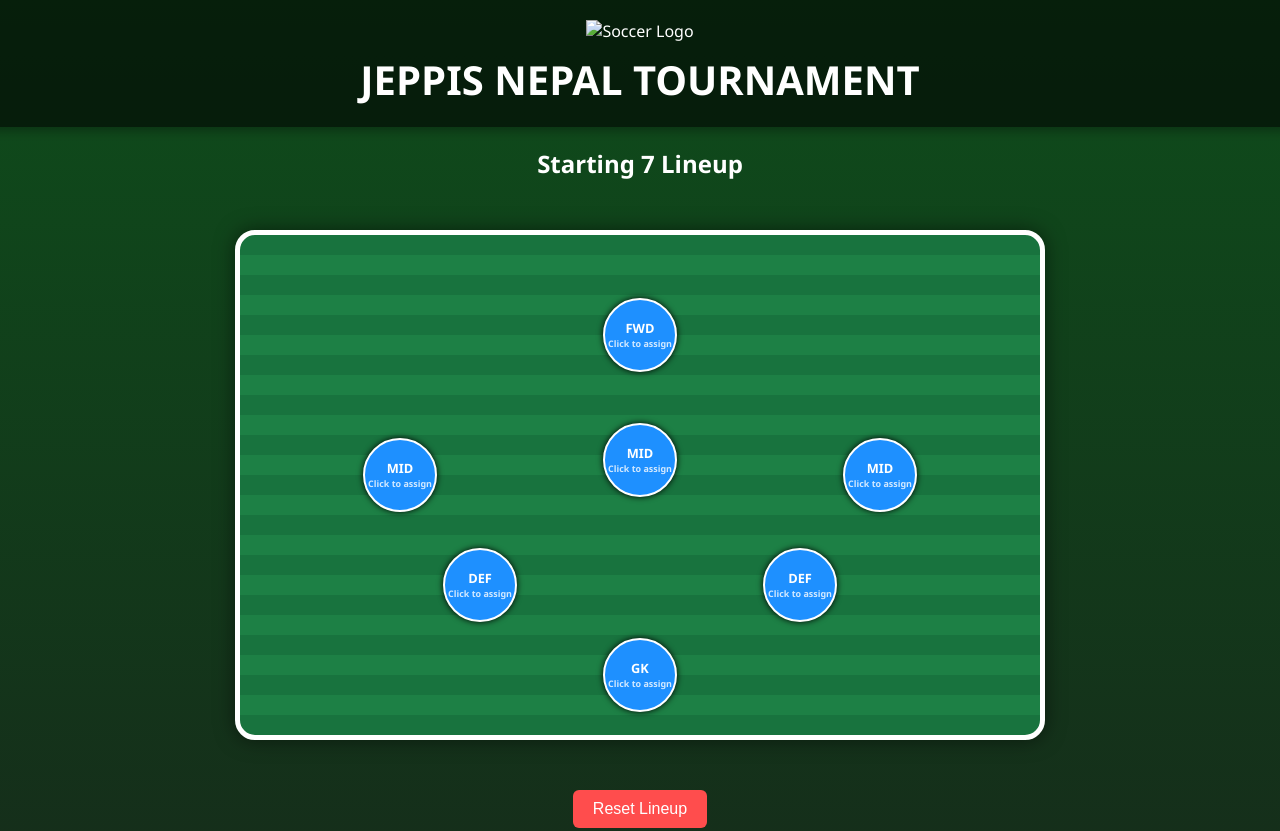
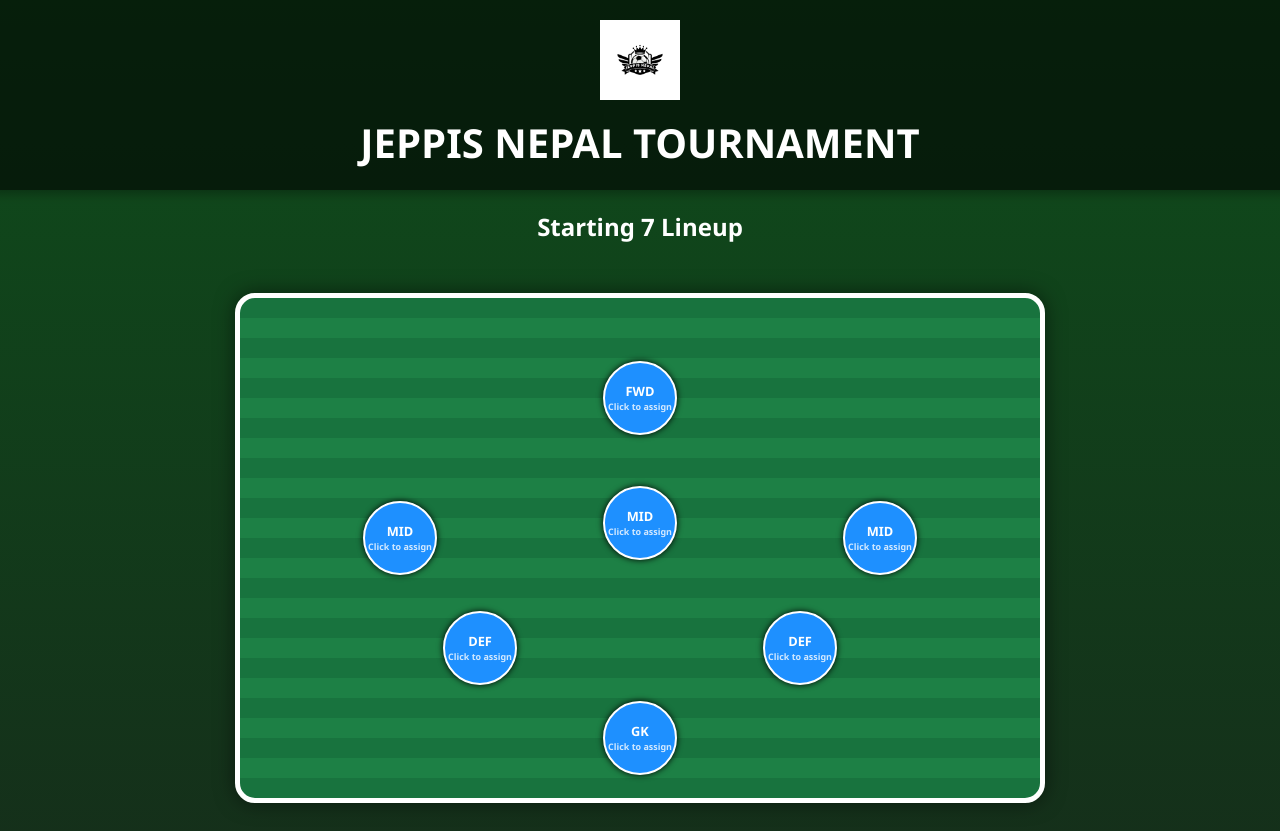
Before and after one commit to AshishMann07/Jeppis-Tournament, a plain HTML site: page index.html in a window 1280 px wide. Shown: the top 831 px of the page. Drawn offline with Linux system fonts and the light colour scheme.

Commit message:
Update index.html

```diff
--- a/index.html
+++ b/index.html
@@ -224,7 +224,7 @@
 </head>
 <body>
   <header>
-    <img src="/JEPPIS LOGO.png" alt="Soccer Logo"  />
+    <img src="/JEPPIS-LOGO.png" alt="Soccer Logo"  />
     <h1>JEPPIS NEPAL TOURNAMENT</h1>
   </header>
 
```
